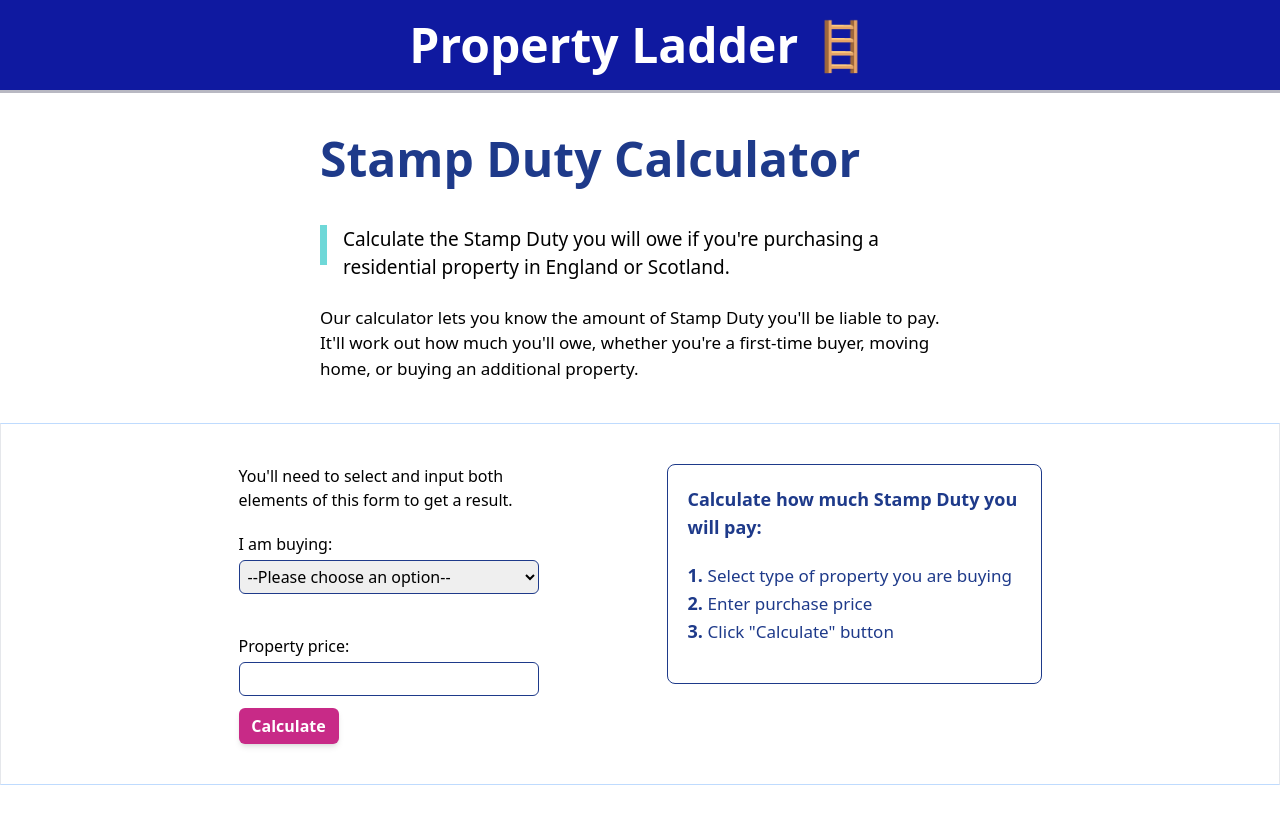
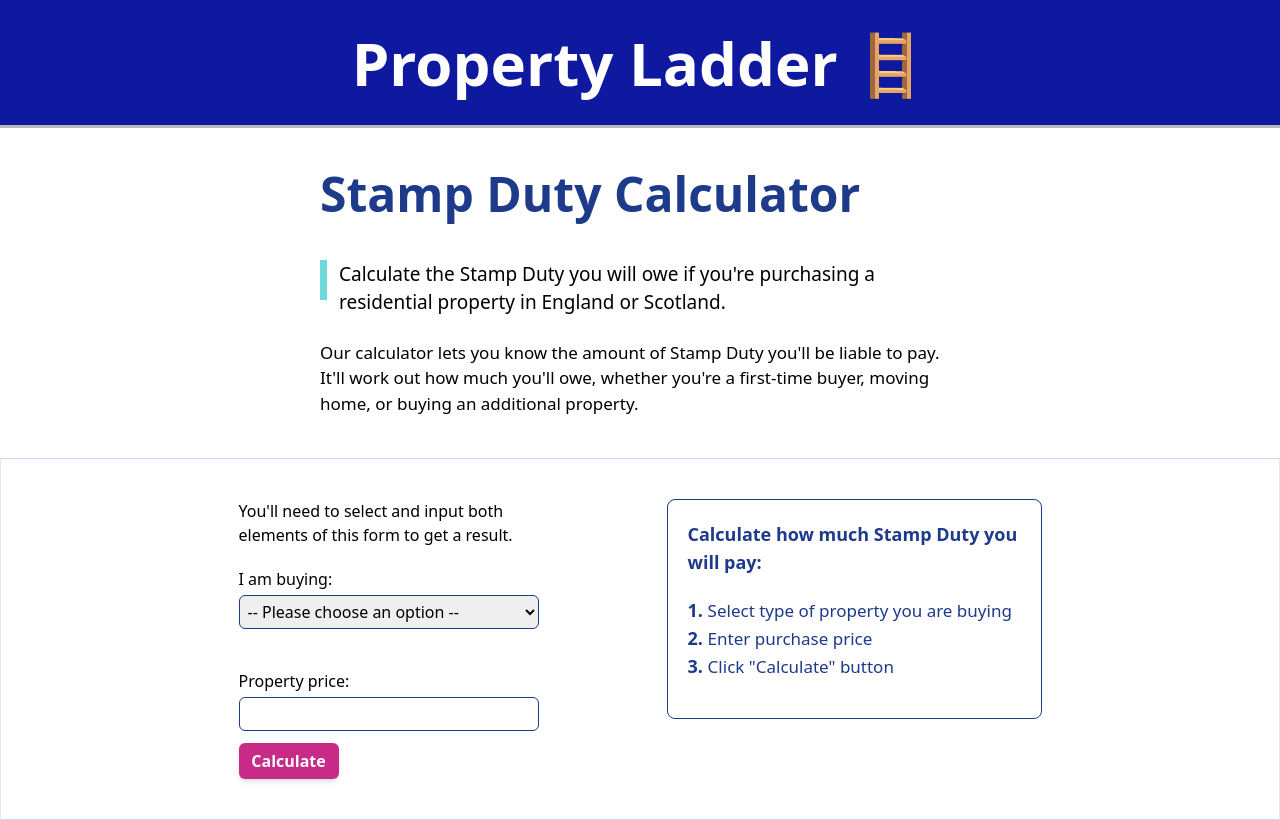
Before and after one commit to BlakeLawrence/property-ladder, a React (Vite) app: page / in a window 1280 px wide. Built offline with nearby package versions, Linux system fonts and the light colour scheme.

Commit message:
changed input type to number

```diff
--- a/src/components/Calculator.jsx
+++ b/src/components/Calculator.jsx
@@ -14,15 +14,15 @@ export const Calculator = () => {
           name="home"
           id="home-type"
         >
-          <option value="choose">--Please choose an option--</option>
-          <option value="first">First Home</option>
-          <option value="next">Next Home</option>
-          <option value="additional">Additional Home</option>
+          <option value="choose">-- Please choose an option --</option>
+          <option value="first">First home</option>
+          <option value="next">Next home</option>
+          <option value="additional">Additional home</option>
         </select>
         <p className="mt-5">Property price:</p>
         <input
           className="border border-blue-900 w-[300px] rounded-md py-1 px-1 mt-1"
-          type="text"
+          type="number"
         />
         <button className="bg-[#C82A87] text-[#ffff] font-bold w-[100px] p-1.5 rounded-md mt-3 shadow-md">
           Calculate
--- a/src/components/Description.jsx
+++ b/src/components/Description.jsx
@@ -7,7 +7,7 @@ export const Description = () => {
             Stamp Duty Calculator
           </h2>
           <div>
-            <div className="border-l-[7px] border-[#6FD8D8] h-[40px] pl-4  text-[19px] mb-10">
+            <div className="border-l-[7px] border-[#6FD8D8] h-[40px] pl-3  text-[19px] mb-10">
               Calculate the Stamp Duty you will owe if you&apos;re purchasing a
               residential property in England or Scotland.
             </div>
--- a/src/components/Navbar.jsx
+++ b/src/components/Navbar.jsx
@@ -1,8 +1,8 @@
 export const Navbar = () => {
   return (
     <>
-      <div className="flex justify-evenly bg-[#0F19A0] h-[90px] items-center">
-        <h1 className="text-[#ffffff] text-5xl font-bold">
+      <div className="flex justify-evenly bg-[#0F19A0] h-[125px] items-center">
+        <h1 className="text-[#ffffff] text-6xl font-bold">
           Property Ladder 🪜
         </h1>
       </div>
```
